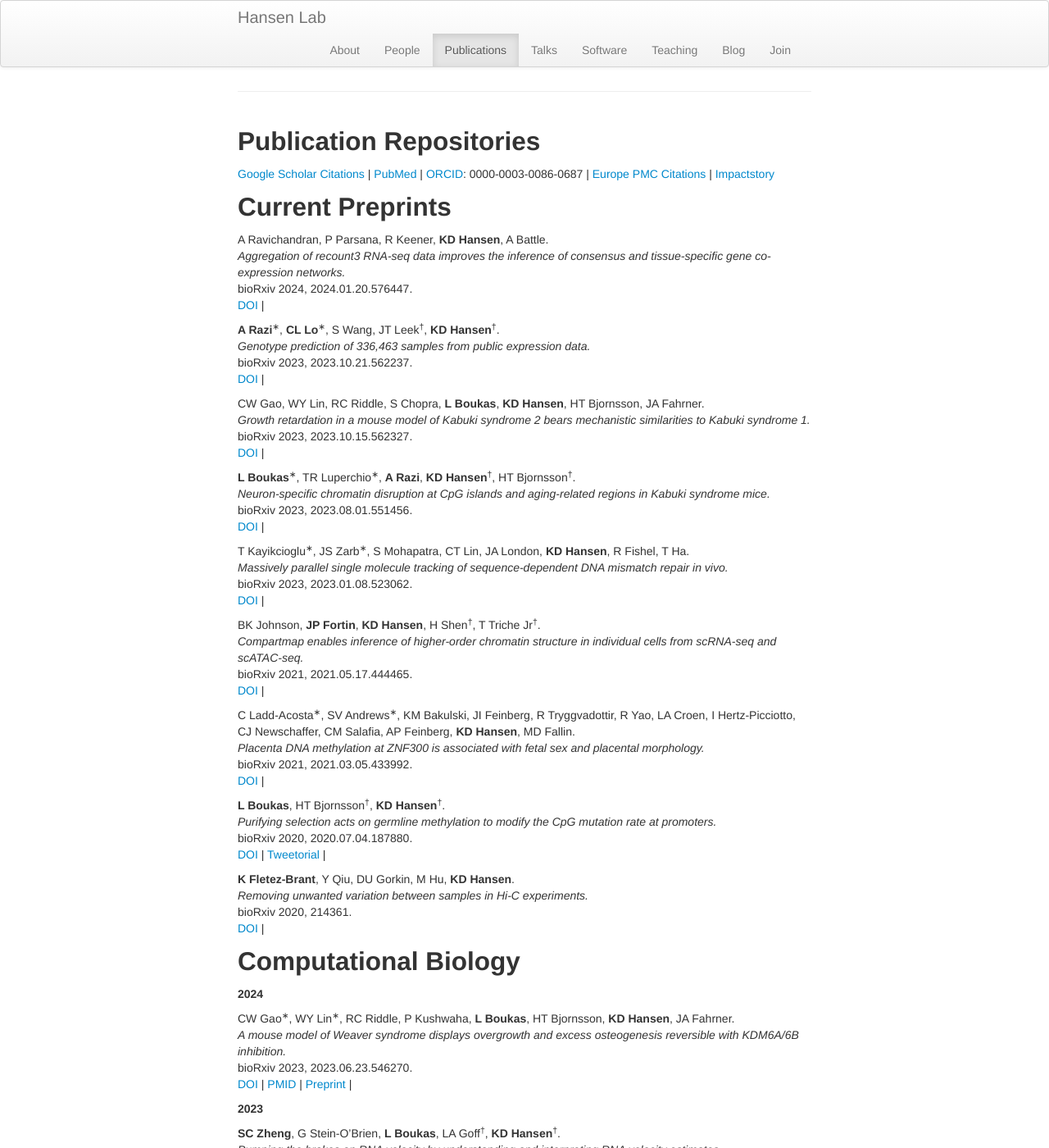
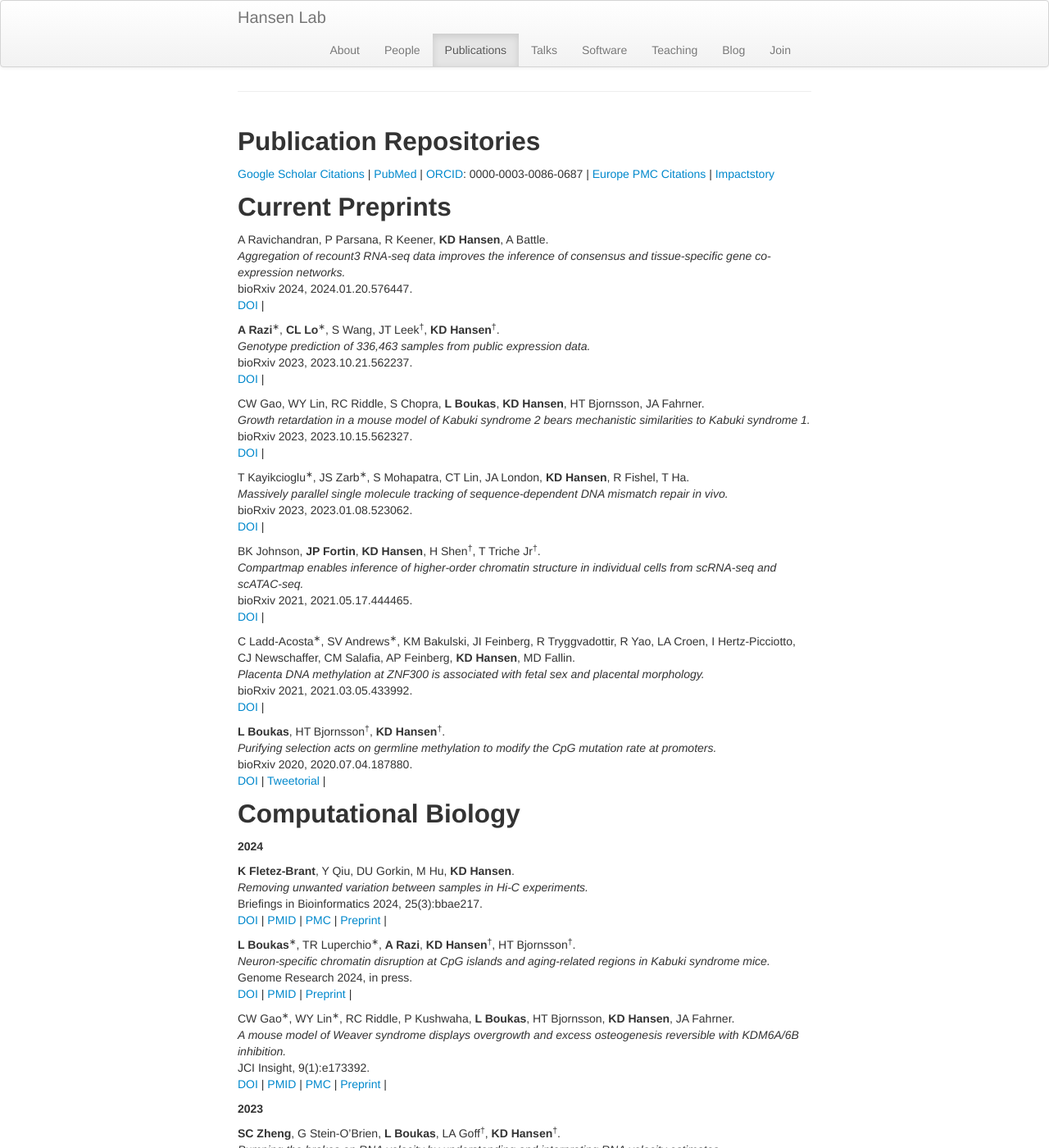
Before and after one commit to hansenlab/hansenlab.github.io, a Jekyll site: the page built from 02-pubs.md, in a window 1280 px wide and 1400 px high. Shown: the whole window at 82% size. Built offline with Jekyll 4.4.1, drawn with Linux system fonts in a browser that asks for light colours; comment, search, counter and statistics services are not loaded; some of the changed text lies outside the part shown.

Commit message:
new pubs

```diff
--- a/02-pubs.md
+++ b/02-pubs.md
@@ -39,12 +39,6 @@ bioRxiv 2023, 2023.10.15.562327.
 [DOI](https://doi.org/10.1101/2023.10.15.562327) |
 <span data-badge-type="4" data-doi="10.1101/2023.10.15.562327" data-hide-no-mentions="true" class="altmetric-embed"> </span>
 
-**L Boukas**<sup>&lowast;</sup>, TR Luperchio<sup>&lowast;</sup>, **A Razi**, **KD Hansen**<sup>&dagger;</sup>, HT Bjornsson<sup>&dagger;</sup>.
-_Neuron-specific chromatin disruption at CpG islands and aging-related regions in Kabuki syndrome mice._
-bioRxiv 2023, 2023.08.01.551456.
-[DOI](https://doi.org/10.1101/2023.08.01.551456) |
-<span data-badge-type="4" data-doi="10.1101/2023.08.01.551456" data-hide-no-mentions="true" class="altmetric-embed"> </span>
-
 T Kayikcioglu<sup>&lowast;</sup>, JS Zarb<sup>&lowast;</sup>, S Mohapatra, CT Lin, JA London, **KD Hansen**, R Fishel, T Ha.
 _Massively parallel single molecule tracking of sequence-dependent DNA mismatch repair in vivo._
 bioRxiv 2023, 2023.01.08.523062.
@@ -70,26 +64,37 @@ bioRxiv 2020, 2020.07.04.187880.
 [Tweetorial](https://twitter.com/KasperDHansen/status/1279981186400616449?s=20) |
 <span data-badge-type="4" data-doi="10.1101/2020.07.04.187880" data-hide-no-mentions="true" class="altmetric-embed"> </span>
 
-**K Fletez-Brant**, Y Qiu, DU Gorkin, M Hu, **KD Hansen**.
-_Removing unwanted variation between samples in Hi-C experiments._
-bioRxiv 2020, 214361.
-[DOI](https://doi.org/10.1101/214361) |
-<span data-badge-type="4" data-doi="10.1101/214361" data-hide-no-mentions="true" class="altmetric-embed"> </span>
-
 
 Computational Biology
 ---------------------
 
 **2024**
 
+**K Fletez-Brant**, Y Qiu, DU Gorkin, M Hu, **KD Hansen**.
+_Removing unwanted variation between samples in Hi-C experiments._
+Briefings in Bioinformatics 2024, 25(3):bbae217.
+[DOI](https://doi.org/10.1093/bib/bbae217) |
+[PMID](http://www.ncbi.nlm.nih.gov/pubmed/38711367) |
+[PMC](http://www.ncbi.nlm.nih.gov/pmc/articles/PMC11074651) |
+[Preprint](https://doi.org/10.1101/214361) |
+<span data-badge-type="4" data-doi="10.1093/bib/bbae217" data-hide-no-mentions="true" class="altmetric-embed"> </span>
+
+**L Boukas**<sup>&lowast;</sup>, TR Luperchio<sup>&lowast;</sup>, **A Razi**, **KD Hansen**<sup>&dagger;</sup>, HT Bjornsson<sup>&dagger;</sup>.
+_Neuron-specific chromatin disruption at CpG islands and aging-related regions in Kabuki syndrome mice._
+Genome Research 2024, in press.
+[DOI](https://doi.org/10.1101/10.1101/gr.278416.123) |
+[PMID](http://www.ncbi.nlm.nih.gov/pubmed/38702196) |
+[Preprint](https://doi.org/10.1101/2023.08.01.551456) |
+<span data-badge-type="4" data-doi="10.1101/gr.278416.123" data-hide-no-mentions="true" class="altmetric-embed"> </span>
+
 CW Gao<sup>&lowast;</sup>, WY Lin<sup>&lowast;</sup>, RC Riddle, P Kushwaha, **L Boukas**, HT Bjornsson, **KD Hansen**, JA Fahrner.
 _A mouse model of Weaver syndrome displays overgrowth and excess osteogenesis reversible with KDM6A/6B inhibition._
-bioRxiv 2023, 2023.06.23.546270.
+JCI Insight, 9(1):e173392.
 [DOI](https://doi.org/10.1172/jci.insight.173392) |
 [PMID](http://www.ncbi.nlm.nih.gov/pubmed/38015625) |
+[PMC](http://www.ncbi.nlm.nih.gov/pmc/articles/PMC10906465) |
 [Preprint](https://doi.org/10.1101/2023.06.23.546270) |
 <span data-badge-type="4" data-doi="10.1172/jci.insight.173392" data-hide-no-mentions="true" class="altmetric-embed"> </span>
-
 
 
 **2023**
@@ -807,6 +812,17 @@ Leanpub, 2016.
 Published Preprints
 -------------------
 
+**K Fletez-Brant**, Y Qiu, DU Gorkin, M Hu, **KD Hansen**.
+_Removing unwanted variation between samples in Hi-C experiments._
+bioRxiv 2020, 214361.
+[DOI](https://doi.org/10.1101/214361) |
+<span data-badge-type="4" data-doi="10.1101/214361" data-hide-no-mentions="true" class="altmetric-embed"> </span>
+
+**L Boukas**<sup>&lowast;</sup>, TR Luperchio<sup>&lowast;</sup>, **A Razi**, **KD Hansen**<sup>&dagger;</sup>, HT Bjornsson<sup>&dagger;</sup>.
+_Neuron-specific chromatin disruption at CpG islands and aging-related regions in Kabuki syndrome mice._
+bioRxiv 2023, 2023.08.01.551456.
+[DOI](https://doi.org/10.1101/2023.08.01.551456) |
+<span data-badge-type="4" data-doi="10.1101/2023.08.01.551456" data-hide-no-mentions="true" class="altmetric-embed"> </span>
 
 CW Gao<sup>&lowast;</sup>, WY Lin<sup>&lowast;</sup>, RC Riddle, P Kushwaha, **L Boukas**, HT Bjornsson, **KD Hansen**, JA Fahrner.
 _Novel mouse model of Weaver syndrome displays overgrowth and excess osteogenesis reversible with KDM6A/6B inhibition._
```
